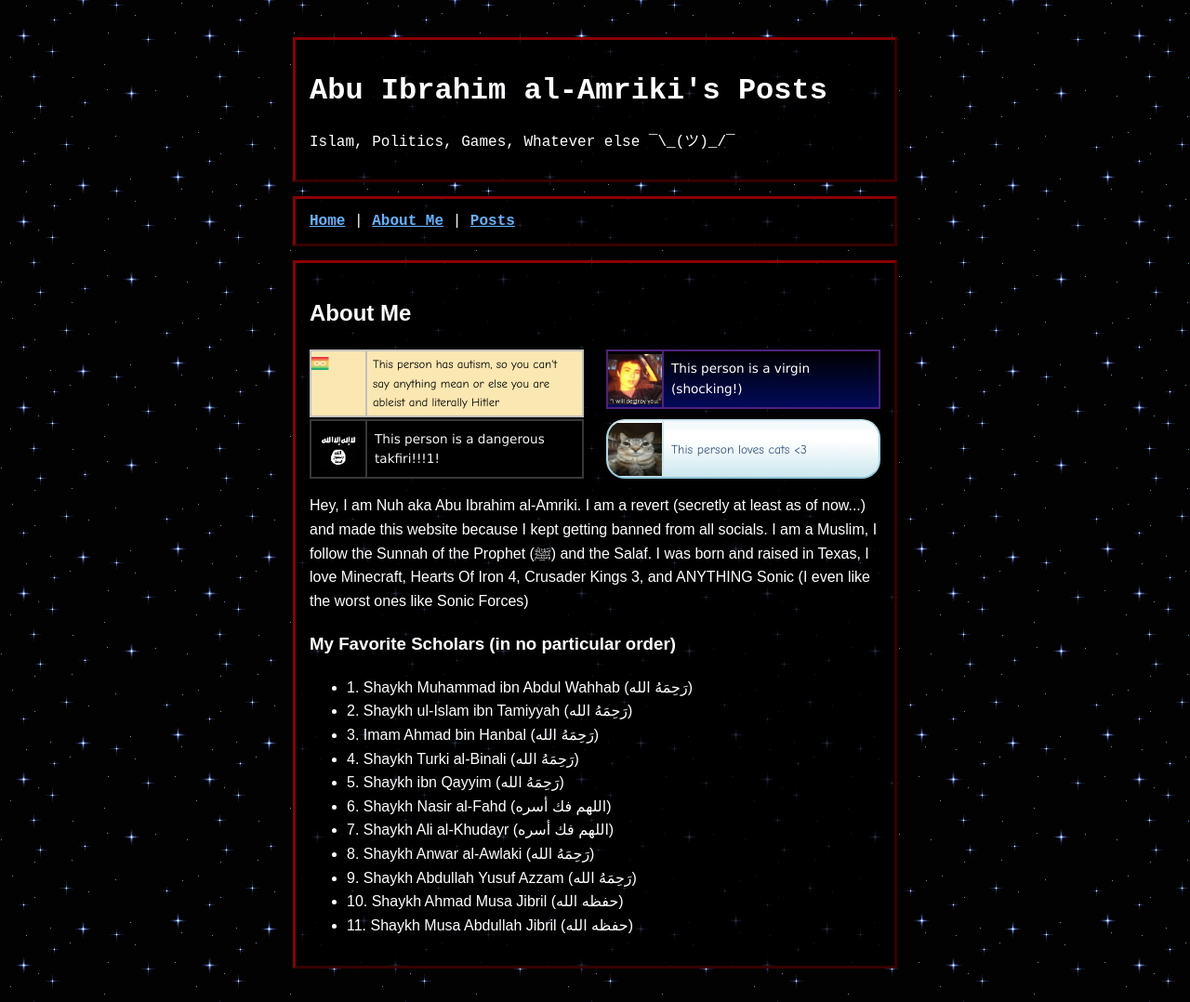
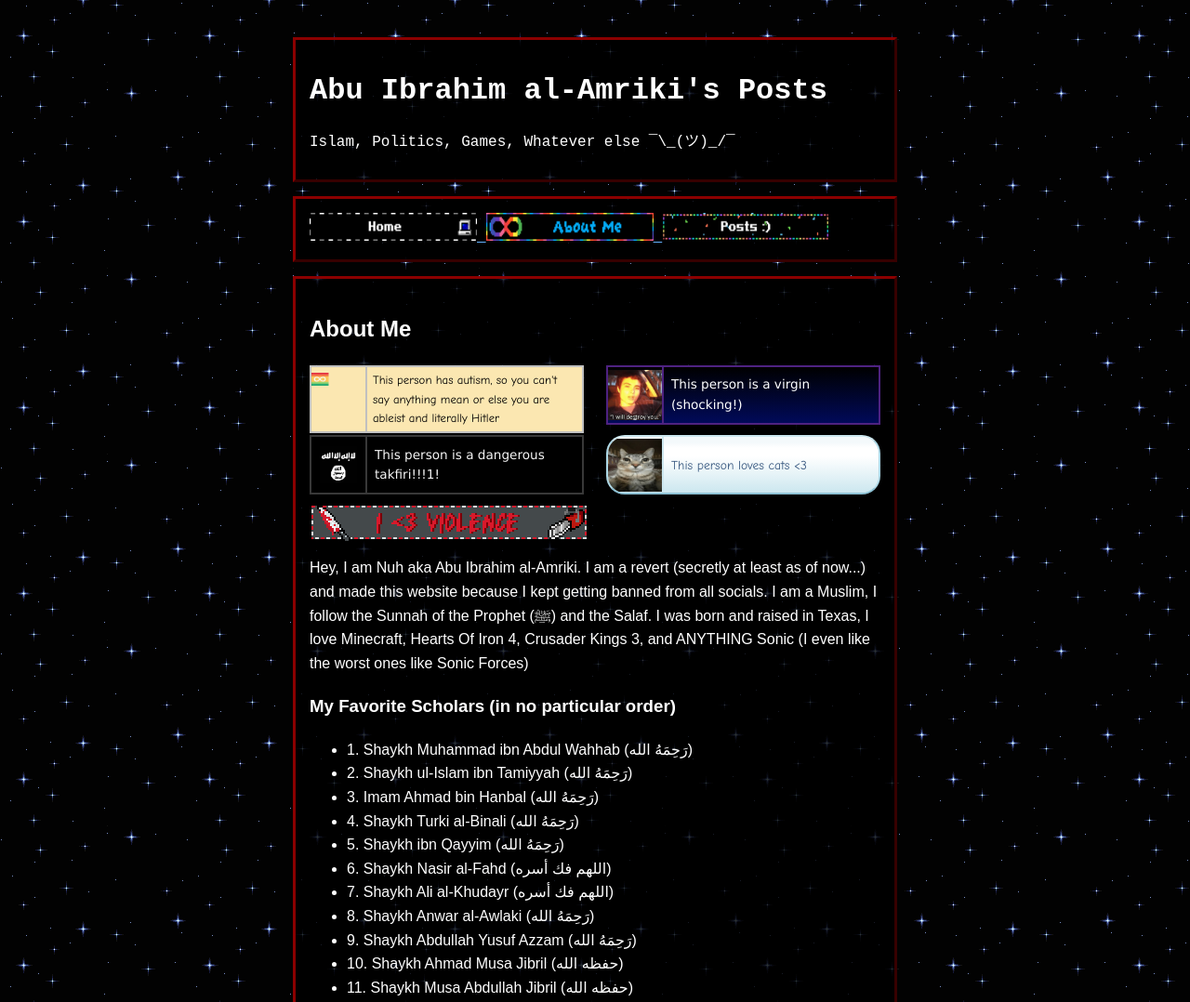
Before and after one commit to justarandomguy282/mythingforwebsiteyadayadadoo, a plain HTML site: page about.html in a window 1280 px wide. Shown: the top 1078 px of the page at 93% size. Drawn offline with Linux system fonts and the light colour scheme.

Commit message:
Update about.html

```diff
--- a/about.html
+++ b/about.html
@@ -13,11 +13,17 @@
     <p>Islam, Politics, Games, Whatever else ¯\_(ツ)_/¯</p>
   </header>
 
-  <nav>
-    <a href="index.html">Home</a> |
-    <a href="about.html">About Me</a> |
-    <a href="posts.html">Posts</a>
-  </nav>
+<nav>
+  <a href="index.html">
+    <img src="Home.gif" alt="Home" width="180" height="30">
+  </a>
+  <a href="about.html">
+    <img src="aboutme.gif" alt="About Me" width="180" height="30">
+  </a>
+  <a href="posts.html">
+    <img src="Posts.gif" alt="Posts" width="180" height="30">
+  </a>
+</nav>
 
   <main>
     <h2>About Me</h2>
@@ -184,7 +190,7 @@
             This person loves cats <3
         </div>
     </div>
-
+<img src="violencelover.gif" alt="Violence Lover">
 </div>
     <p>Hey, I am Nuh aka Abu Ibrahim al-Amriki. I am a revert (secretly at least as of now...) and made this website because I kept getting banned from all socials. I am a Muslim, I follow the Sunnah of the Prophet (ﷺ) and the Salaf. I was born and raised in Texas, I love Minecraft, Hearts Of Iron 4, Crusader Kings 3, and ANYTHING Sonic (I even like the worst ones like Sonic Forces)</p>
 
```
